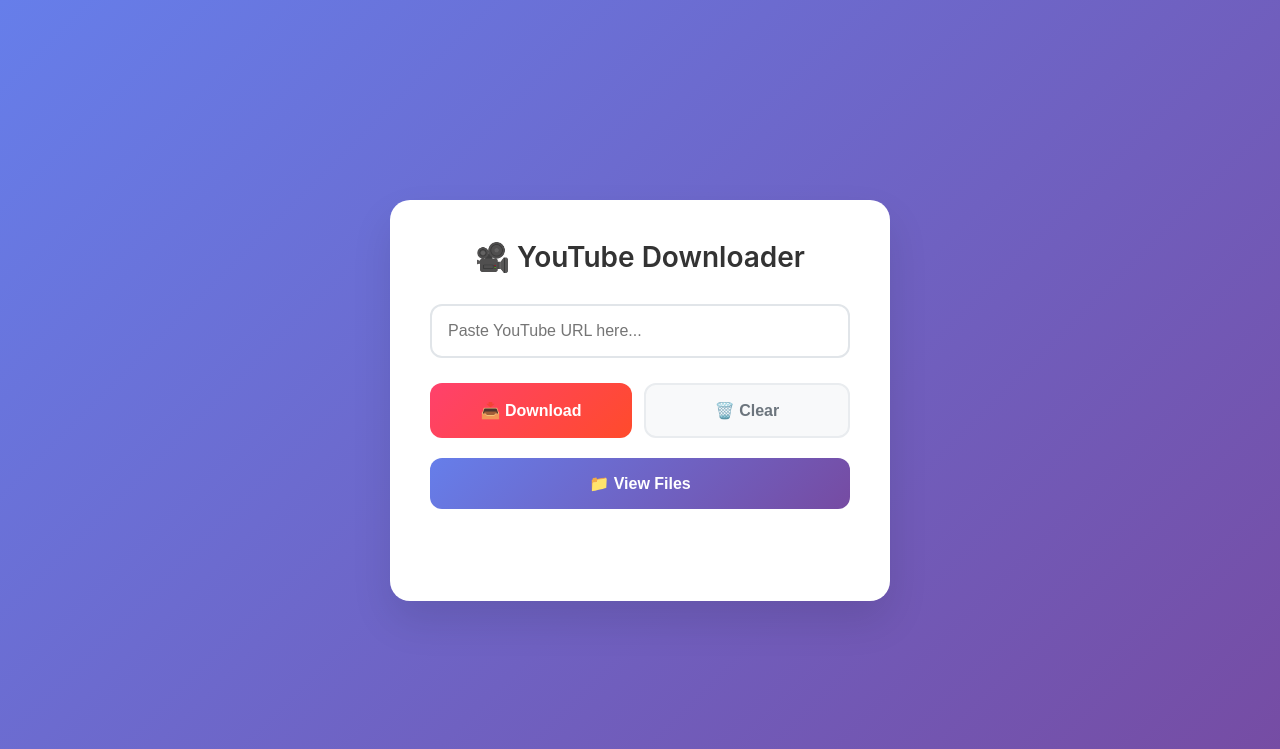
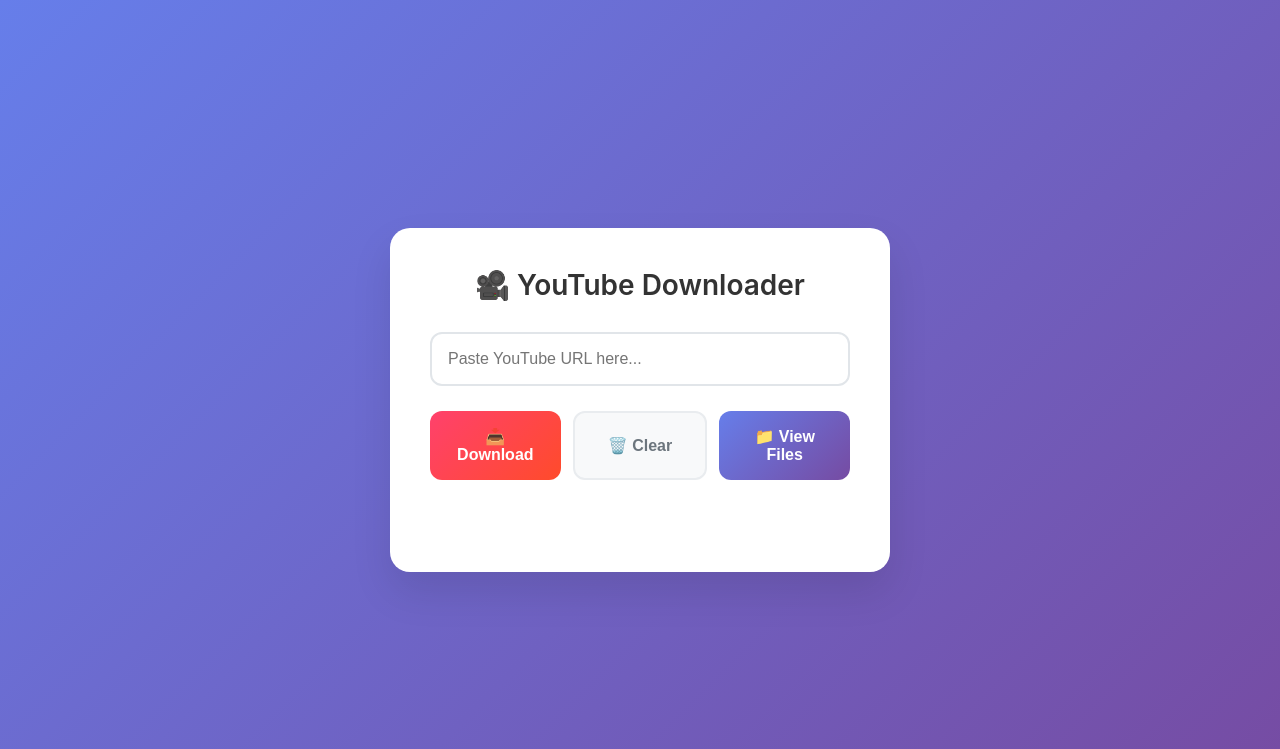
Before and after one commit to WathikAhmed/YT-Downloader, a Flask app: page / in a window 1280 px wide. Shown: the top 749 px of the page. Run offline with Flask 3, Linux system fonts and the light colour scheme.

Commit message:
Fixed few UI issues

```diff
--- a/templates/index.html
+++ b/templates/index.html
@@ -177,8 +177,6 @@
         <div class="button-group">
             <button class="download-btn" onclick="downloadVideo()">📥 Download</button>
             <button class="clear-btn" onclick="clearInput()">🗑️ Clear</button>
-        </div>
-        <div class="button-group">
             <button class="files-btn" onclick="showFiles()">📁 View Files</button>
         </div>
         <div id="status"></div>
```
